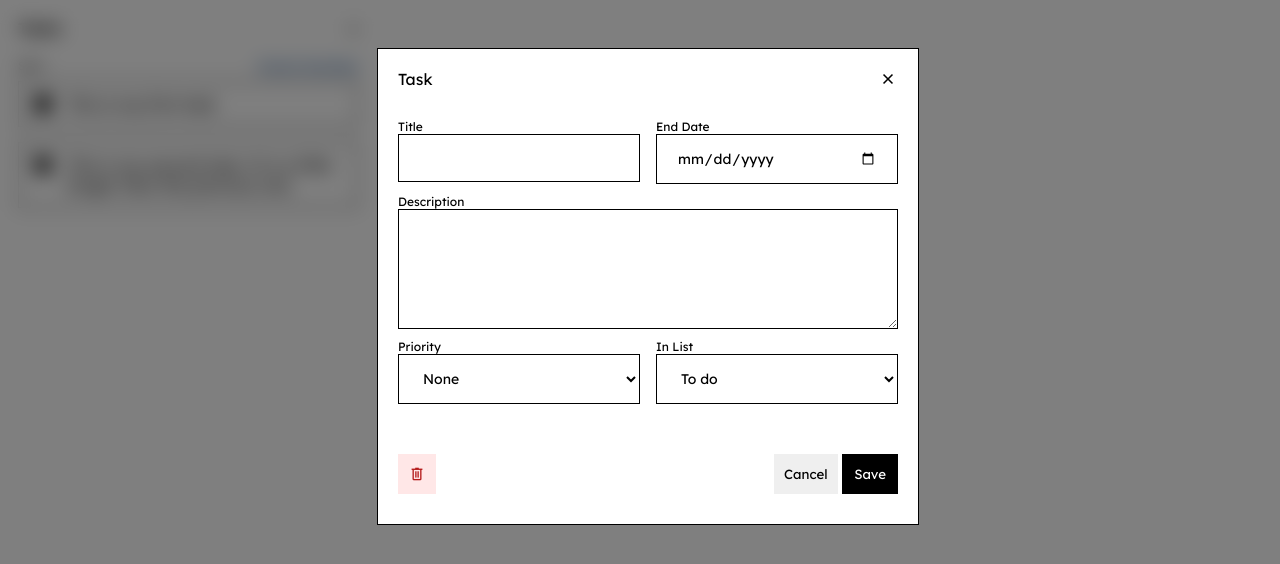
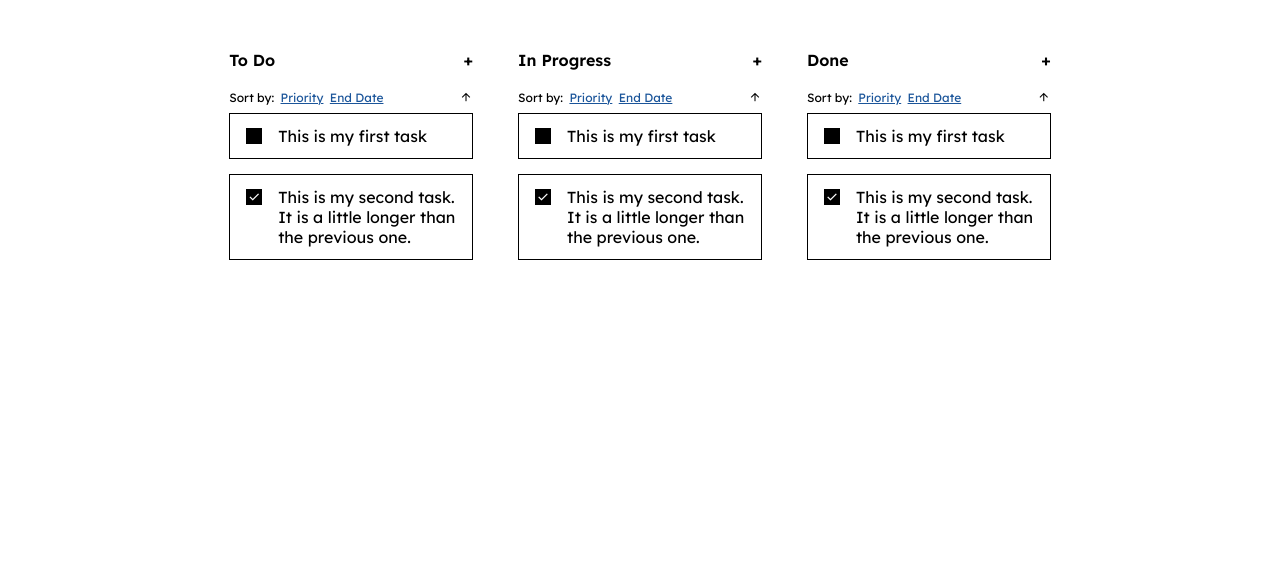
Before and after one commit to ahmednr123/todo-app, a website built with webpack: page index.html in a window 1280 px wide. Built offline with nearby package versions, Linux system fonts and the light colour scheme.

Commit message:
Adding multiple tasks support in ui

```diff
--- a/index.html
+++ b/index.html
@@ -66,16 +66,22 @@
         </div>
     </div>
     <div id="app-container">
+        <!-- To do -->
         <div class="tasks-container">
             <div class="list-header">
-                <div class="header-title">Tasks</div>
+                <div class="header-title">To Do</div>
                 <div class="add-task">+</div>
             </div>
             <div class="sort-by">
-                <div>Sort:</div>
                 <div>
-                    <a href="#">Priority</a>
+                    <span style="margin-right: 3px;">Sort by:</span>
+                    <a href="#" style="margin-right: 3px;">Priority</a>
                     <a href="#">End Date</a>
+                </div>
+                <div>
+                    <span class="material-symbols-outlined" style="font-size: 14px">
+                        arrow_upward
+                    </span>
                 </div>
             </div>
             <div class="tasks">
@@ -97,6 +103,83 @@
                 </div>
             </div>
         </div>
+
+        <!-- In Progress -->
+        <div class="tasks-container">
+            <div class="list-header">
+                <div class="header-title">In Progress</div>
+                <div class="add-task">+</div>
+            </div>
+            <div class="sort-by">
+                <div>
+                    <span style="margin-right: 3px;">Sort by:</span>
+                    <a href="#" style="margin-right: 3px;">Priority</a>
+                    <a href="#">End Date</a>
+                </div>
+                <div>
+                    <span class="material-symbols-outlined" style="font-size: 14px">
+                        arrow_upward
+                    </span>
+                </div>
+            </div>
+            <div class="tasks">
+                <div class="task-container">
+                    <div class="check-box">
+                        <span class="material-symbols-outlined">done</span>
+                    </div>
+                    <div class="task-title">
+                        This is my first task
+                    </div>
+                </div>
+                <div class="task-container">
+                    <div class="check-box checked">
+                        <span class="material-symbols-outlined">done</span>
+                    </div>
+                    <div class="task-title">
+                        This is my second task. It is a little longer than the previous one.
+                    </div>
+                </div>
+            </div>
+        </div>
+
+        <!-- In Progress -->
+        <div class="tasks-container">
+            <div class="list-header">
+                <div class="header-title">Done</div>
+                <div class="add-task">+</div>
+            </div>
+            <div class="sort-by">
+                <div>
+                    <span style="margin-right: 3px;">Sort by:</span>
+                    <a href="#" style="margin-right: 3px;">Priority</a>
+                    <a href="#">End Date</a>
+                </div>
+                <div>
+                    <span class="material-symbols-outlined" style="font-size: 14px">
+                        arrow_upward
+                    </span>
+                </div>
+            </div>
+            <div class="tasks">
+                <div class="task-container">
+                    <div class="check-box">
+                        <span class="material-symbols-outlined">done</span>
+                    </div>
+                    <div class="task-title">
+                        This is my first task
+                    </div>
+                </div>
+                <div class="task-container">
+                    <div class="check-box checked">
+                        <span class="material-symbols-outlined">done</span>
+                    </div>
+                    <div class="task-title">
+                        This is my second task. It is a little longer than the previous one.
+                    </div>
+                </div>
+            </div>
+        </div>
+
     </div>
 </body>
 </html>
--- a/src/style.css
+++ b/src/style.css
@@ -10,6 +10,14 @@ a {
 
 #app-container {
     padding: 10px;
+    display: flex;
+    justify-content: space-between;
+    width: 65%;
+    margin: 40px auto;
+}
+
+#app-container > .tasks-container {
+    width: calc(33.33% - 30px);
 }
 
 .tasks-container {
@@ -84,6 +92,7 @@ a {
     bottom: 0px;
     backdrop-filter: blur(10px);
     background: rgba(0,0,0,0.5);
+    display: none;
 }
 
 #popup {
@@ -95,6 +104,7 @@ a {
     margin-left: 50%;
     transform: translateX(-50%);
     border: 1px solid black;
+    display: none;
 }
 
 #popup .header {
```
